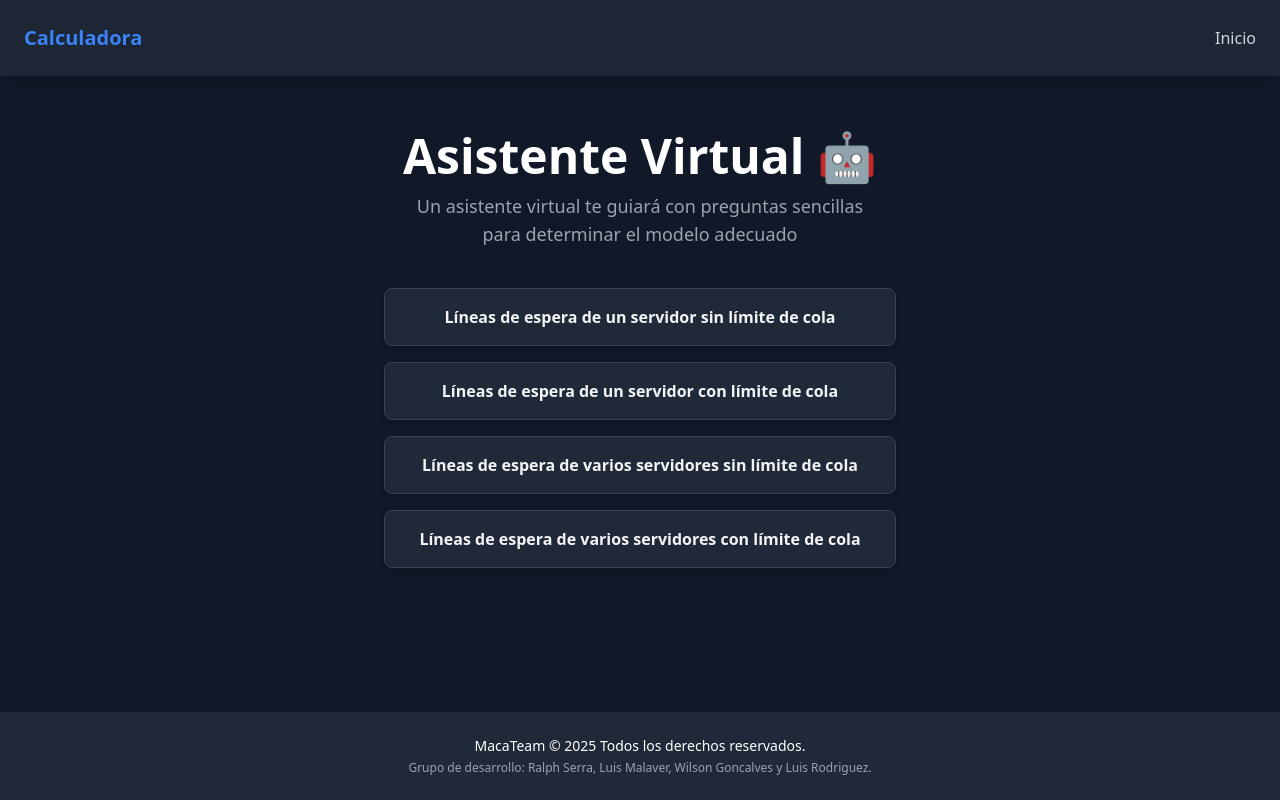
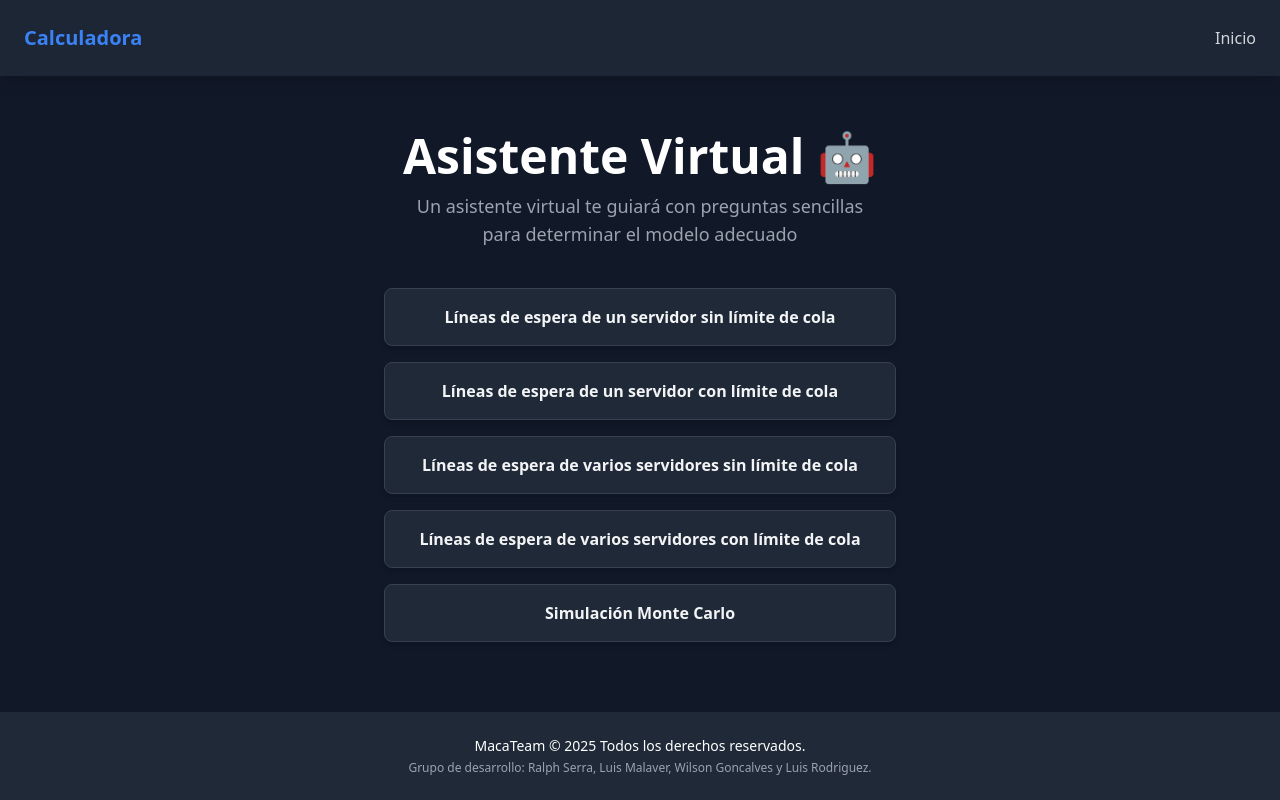
Before and after one commit to ralphdev55/Calculadora-Estadistica, a React (Vite) app: page /asistentevirtual in a window 1280 px wide. Built offline with nearby package versions, Linux system fonts and the light colour scheme.

Commit message:
feat (manual y asistente virtual): se añadieron los botones de monte carlo

```diff
--- a/src/views/AsistenteVirtual.jsx
+++ b/src/views/AsistenteVirtual.jsx
@@ -16,7 +16,8 @@ const calculators = [
     name: "Líneas de espera de varios servidores con límite de cola",
     path: "serverconcolavarios",
     description: "Modela y calcula métricas (M/M/s/K) para un sistema con varios servidores donde la capacidad de la cola es finita y limitada."
-    }
+    },
+    { name: 'Simulación Monte Carlo', path: 'montecarlo', description: 'Se agrupan una serie de procedimientos que analizan distruciones de variables aleatorias usando simulación de numeros aleatorios' }
 ];
 
 function AsistenteVirtual() {
--- a/src/views/Manual.jsx
+++ b/src/views/Manual.jsx
@@ -16,7 +16,8 @@ const calculators = [
     name: "Líneas de espera de varios servidores con límite de cola",
     path: "serverconcolavarios",
     description: "Modela y calcula métricas (M/M/s/K) para un sistema con varios servidores donde la capacidad de la cola es finita y limitada."
-    }
+    },
+    { name: 'Simulación Monte Carlo', path: 'montecarlo', description: 'Se agrupan una serie de procedimientos que analizan distruciones de variables aleatorias usando simulación de numeros aleatorios' }
 ];
 
 function Manual() {
```
